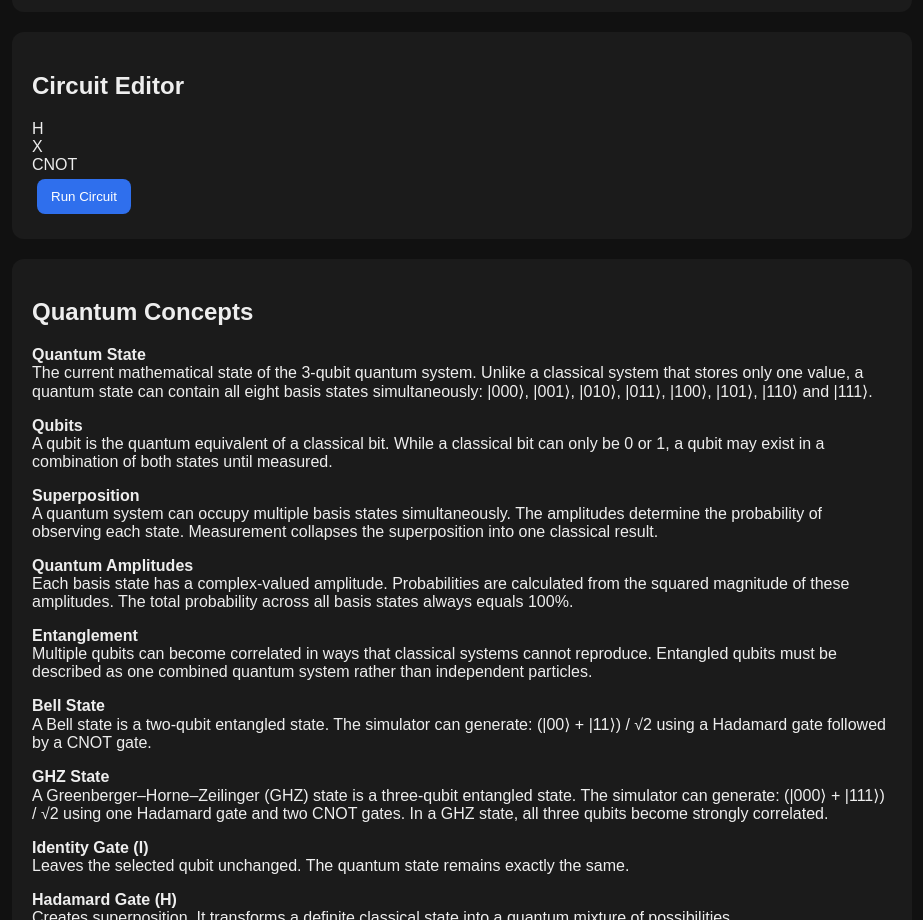
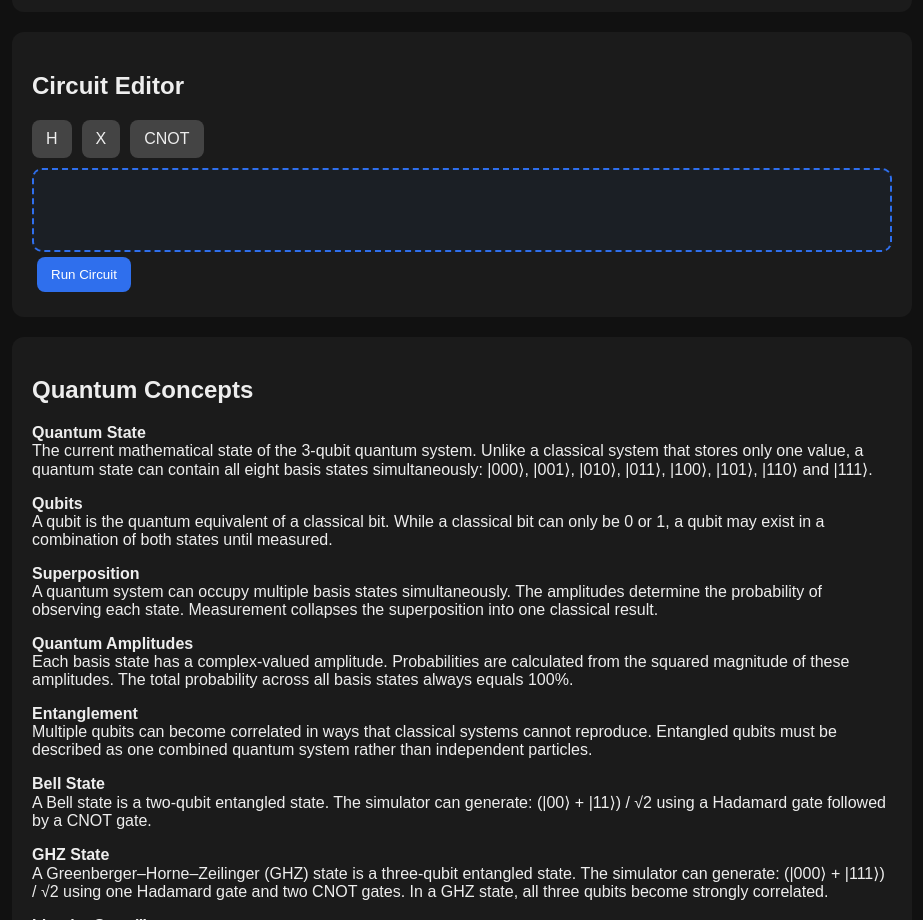
Before and after one commit to bowo-prasetyo/quantum-3qubits, a plain HTML site: page index.html in a window 1280 px wide. Shown: the part 5240-6160 px from the top of the page, without its empty margins (178-1101 px from the left). Drawn offline with nearby package versions, Linux system fonts and the light colour scheme.

Commit message:
Update styles.css

```diff
--- a/styles.css
+++ b/styles.css
@@ -44,3 +44,40 @@ canvas {
 pre {
   overflow-x: auto;
 }
+
+.gate-palette {
+  display: flex;
+  gap: 10px;
+  margin-bottom: 10px;
+}
+
+.gate {
+  padding: 10px 14px;
+  background: #444;
+  border-radius: 8px;
+  cursor: grab;
+  user-select: none;
+}
+
+.gate:active {
+  cursor: grabbing;
+}
+
+.circuit-dropzone {
+  min-height: 60px;
+  border: 2px dashed #2f6fed;
+  border-radius: 10px;
+  padding: 10px;
+  margin-top: 10px;
+  display: flex;
+  flex-wrap: wrap;
+  gap: 10px;
+  background: rgba(47, 111, 237, 0.05);
+}
+
+.circuit-step {
+  padding: 8px 12px;
+  background: #2f6fed;
+  border-radius: 8px;
+  color: white;
+}
```
